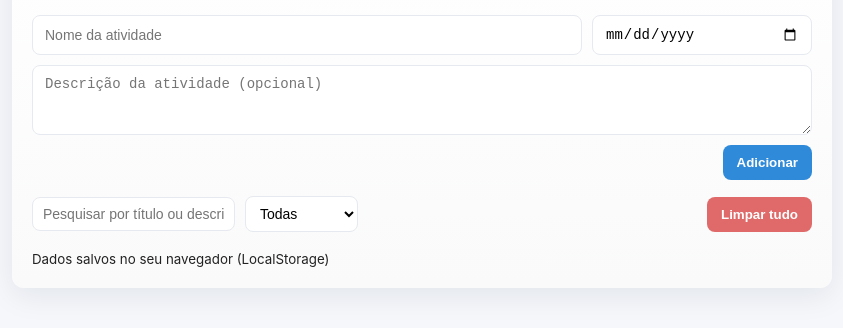
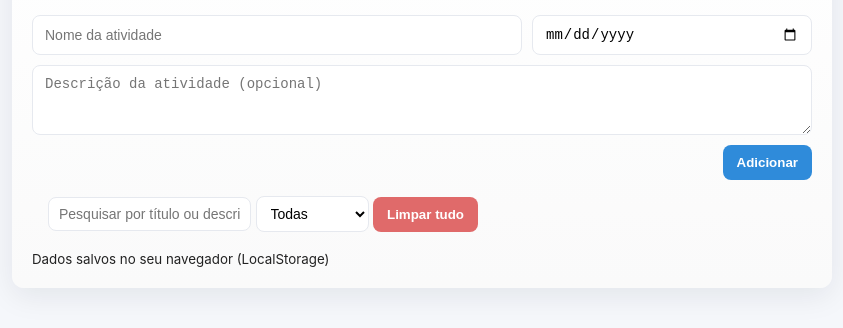
Before and after one commit to ArismarSantiago/organizartarefas, a plain HTML site: page index.html in a window 1280 px wide. Shown: the part 300-628 px from the top of the page, without its empty margins (218-1061 px from the left). Drawn offline with Linux system fonts and the light colour scheme.

Commit message:
style.css

```diff
--- a/style.css
+++ b/style.css
@@ -35,7 +35,7 @@ header p{margin:0 0 18px 0; color:var(--muted)}
 .form{
   display:grid;
   gap:10px;
-  grid-template-columns: 1fr 220px;
+  grid-template-columns: 1fr 280px;
 }
 .form textarea{grid-column:1/3}
 .form input[type="text"], .form input[type="date"], .form textarea{
@@ -65,10 +65,11 @@ button{
 #cancelEdit{background:#d1d5db; color:#111}
 
 .controls{
-  display:flex;
+ /*** display:flex;***/
   gap:10px;
-  margin:16px 0;
+  margin:16px;
   align-items:center;
+  max-width: 100%;
 }
 .controls input, .controls select{
   padding:8px 10px;
```
